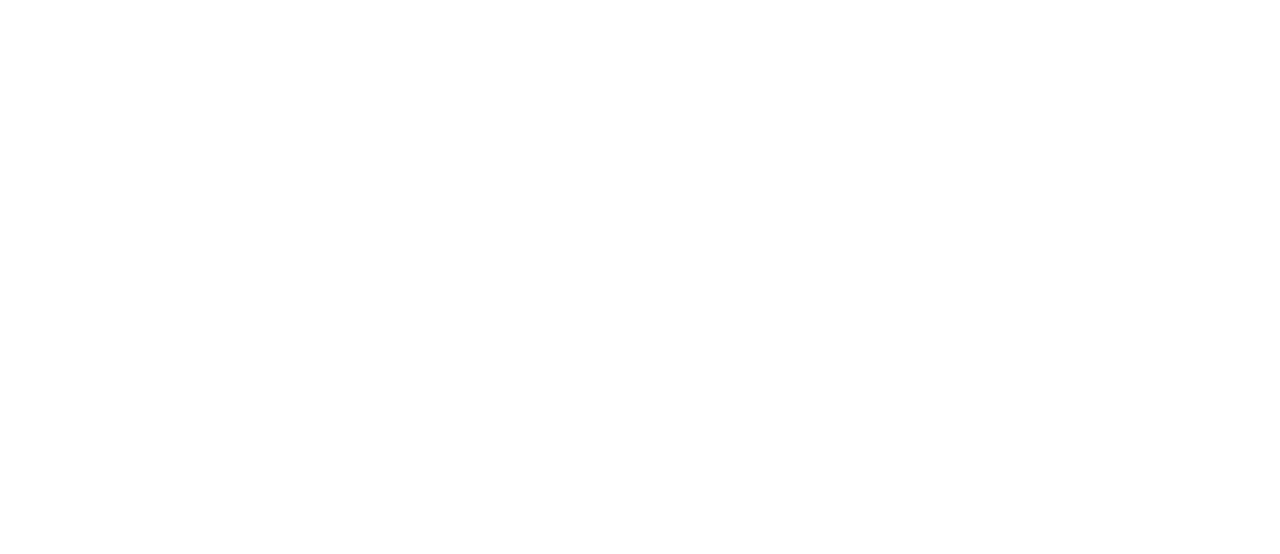
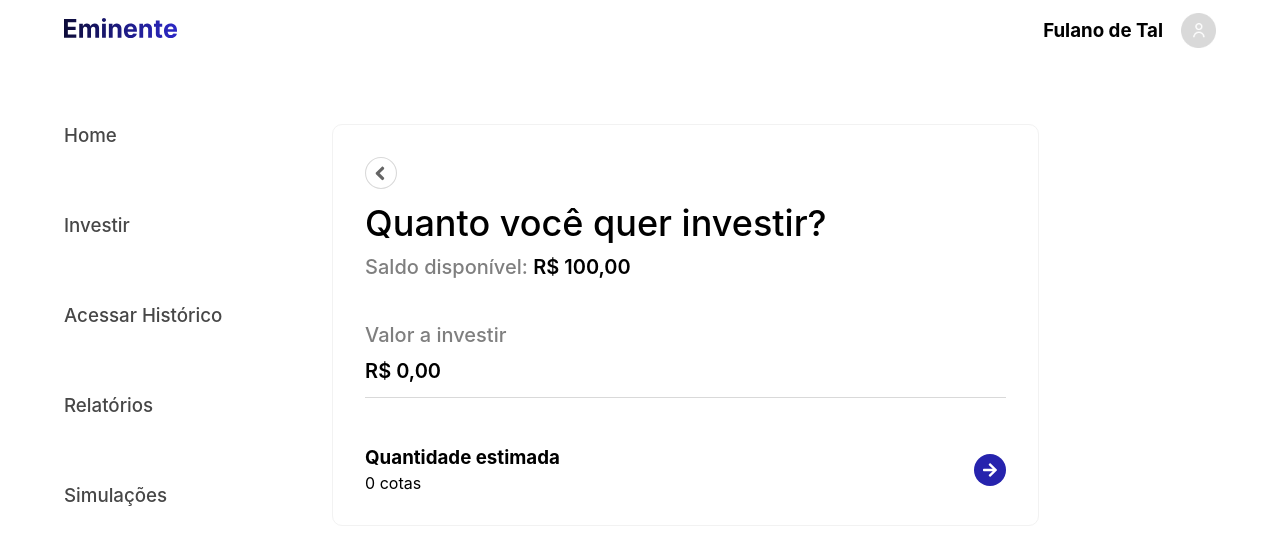
Before and after one commit to pedrorfs/PDS-Project, a React (Vite) app in the folder front/: page /comprar-acoes/1 in a window 1280 px wide. Before the commit this address had no page. Shown: the top 554 px of the page. Built offline with nearby package versions, Linux system fonts and the light colour scheme.

Commit message:
add BuyStock page

```diff
--- a/front/src/components/StockOption/StockOption.tsx
+++ b/front/src/components/StockOption/StockOption.tsx
@@ -1,21 +1,26 @@
+import { useNavigate } from "react-router-dom"
+
 import "./StockOption.scss"
 
-interface StockOptionProps{
+interface StockOptionProps {
+  id: string
   title: string
   name: string
   price: string
 }
 
-export function StockOption() {
+export function StockOption({ id, title, name, price }: StockOptionProps) {
+
+  const navigate = useNavigate()
 
   return (
     <div className="stock-container">
       <div className="stock-container__name">
-        <h3>Vale</h3>
-        <p>VALE3</p>
+        <h3>{title}</h3>
+        <p>{name}</p>
       </div>
-      <h3>R$ 59,76</h3>
-      <h3 className="stock-container__buy">Comprar</h3>
+      <h3>R$ {price}</h3>
+      <h3 onClick={() => navigate(`/comprar-acoes/${name.toLocaleLowerCase()}`)} className="stock-container__buy">Comprar</h3>
     </div>
   )
 }
--- a/front/src/main.tsx
+++ b/front/src/main.tsx
@@ -8,6 +8,7 @@
 import Login from './pages/Login/Login.tsx';
 import InvestOptions from './pages/InvestOptions/InvestOptions.tsx';
 import { InvestList } from './pages/InvestList/InvestList.tsx';
+import { BuyStock } from './pages/BuyStock/BuyStock.tsx';
 
 import './style.scss'
 
@@ -20,6 +21,7 @@
           <Route path='/' element={<Home />} />
           <Route path='/investir' element={<InvestOptions />} />
           <Route path='/investir-acoes' element={<InvestList />} />
+          <Route path='/comprar-acoes/:name' element={<BuyStock />} />
         </Route>
       </Routes>
     </BrowserRouter>
--- /dev/null
+++ b/front/src/pages/BuyStock/BuyStock.scss
@@ -0,0 +1,100 @@
+.buy-stock-container {
+  height: 100%;
+  width: 100%;
+  padding: 4rem;
+  display: flex;
+  flex-direction: column;
+
+  &__content {
+    border: 1px solid #F2F2F2;
+    border-radius: 10px;
+    width: 80%;
+    display: flex;
+    flex-direction: column;
+    padding: 2rem;
+
+    img {
+      width: 2rem;
+      height: 2rem;
+      margin-bottom: 1rem;
+      cursor: pointer;
+    }
+  }
+
+  .header {
+    display: flex;
+    flex-direction: column;
+    gap: 1rem;
+    margin-bottom: 3rem;
+
+    h1 {
+      font-size: 2.25rem;
+      line-height: 2.25rem;
+      font-weight: 500;
+    }
+
+    p {
+      font-size: 1.25rem;
+      line-height: 1.25rem;
+      font-weight: 500;
+      color: #7F7F7F;
+
+      span {
+        font-weight: 600;
+        color: black;
+      }
+    }
+  }
+
+  .mid {
+    display: flex;
+    flex-direction: column;
+    gap: 1rem;
+    margin-bottom: 3rem;
+    border-bottom: 1px solid #D9D9D9;
+    padding-bottom: 1rem;
+
+    p {
+      font-size: 1.25rem;
+      line-height: 1.25rem;
+      font-weight: 500;
+      color: #7F7F7F;
+    }
+
+    span {
+      font-size: 1.25rem;
+      line-height: 1.25rem;
+      font-weight: 600;
+      color: black;
+    }
+  }
+
+  .confirm {
+
+    display: flex;
+    flex-direction: row;
+    align-items: center;
+    justify-content: space-between;
+
+    div {
+      display: flex;
+      flex-direction: column;
+      gap: 0.25rem;
+    }
+
+    button {
+      border: 0;
+      padding: 0.5rem;
+      display: flex;
+      align-items: center;
+      border-radius: 9999px;
+      background: #2623AD;
+      cursor: pointer;
+      transition: 0.3s;
+    }
+
+    button:hover{
+      filter: brightness(0.9);
+    }
+  }
+}
--- /dev/null
+++ b/front/src/pages/BuyStock/BuyStock.tsx
@@ -0,0 +1,48 @@
+import { useParams, useNavigate } from "react-router-dom"
+
+import ArrowBack from "../../assets/ArrowBack.svg"
+import Arrow from "../../assets/Arrow.svg"
+
+import { FaArrowRight } from "react-icons/fa";
+
+import "./BuyStock.scss"
+
+export function BuyStock() {
+
+  const navigate = useNavigate()
+
+  const stockName = useParams();
+
+  return (
+    <div className="buy-stock-container">
+      <div className="buy-stock-container__content">
+        <img onClick={() => navigate("/investir-acoes")} src={ArrowBack} alt="Voltar" />
+
+        <div className="header">
+          <h1>Quanto você quer investir?</h1>
+          <p>Saldo disponível: <span> R$ 100,00</span></p>
+        </div>
+
+        <div className="mid">
+          <p>Valor a investir</p>
+          <span>R$ 0,00</span>
+        </div>
+
+        <div className="confirm">
+          <div>
+            <h3>Quantidade estimada</h3>
+            <p>0 cotas</p>
+          </div>
+          <button>
+            {/* <img src={Arrow} alt="Seta" /> */}
+            <FaArrowRight style={{
+              width: "1rem",
+              height: "1rem",
+              color: "white",
+            }} />
+          </button>
+        </div>
+      </div>
+    </div>
+  )
+}
--- a/front/src/pages/InvestList/InvestList.tsx
+++ b/front/src/pages/InvestList/InvestList.tsx
@@ -10,6 +10,21 @@
 import { StockOption } from "../../components/StockOption/StockOption";
 
 import "./InvestList.scss"
+
+const stocks = [
+  {
+    id: "1",
+    title: "Vale",
+    name: "VALE3",
+    price: "59,76",
+  },
+  {
+    id: "2",
+    title: "Vale",
+    name: "VALE3",
+    price: "59,76",
+  }
+]
 
 export function InvestList() {
 
@@ -79,8 +94,17 @@
       </div>
 
       <div className="list-container__stocks">
-        <StockOption />
-        <StockOption />
+        {stocks.map(stock => {
+          return (
+            <StockOption
+              key={stock.id}
+              id={stock.id}
+              title={stock.title}
+              name={stock.name}
+              price={stock.price}
+            />
+          )
+        })}
       </div>
     </div>
   )
```
Also changed, not shown: front/src/assets/Arrow.svg (added), front/src/assets/ArrowBack.svg (added).
